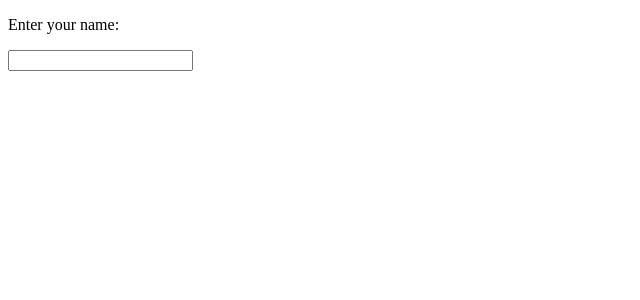
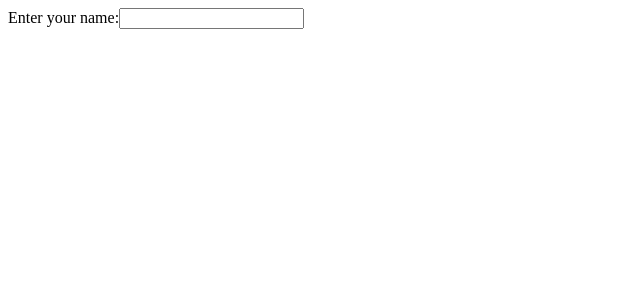
Before and after one commit to acciojob/personal-greeting-Jpfpp12, a React app: page / in a window 1280 px wide. Shown: the top 300 px of the page, without its empty margins (0-640 px from the left). Built offline with nearby package versions, Linux system fonts and the light colour scheme.

Commit message:
Update App.js

```diff
--- a/src/components/App.js
+++ b/src/components/App.js
@@ -11,7 +11,7 @@ const App = () => {
   return (
     <div>
       {/* Do not remove the main div */}
-     <p>Enter your name:</p>
+  <label htmlFor="nameInput">Enter your name:</label>
       <input
         type="text"
         value={name}
```
